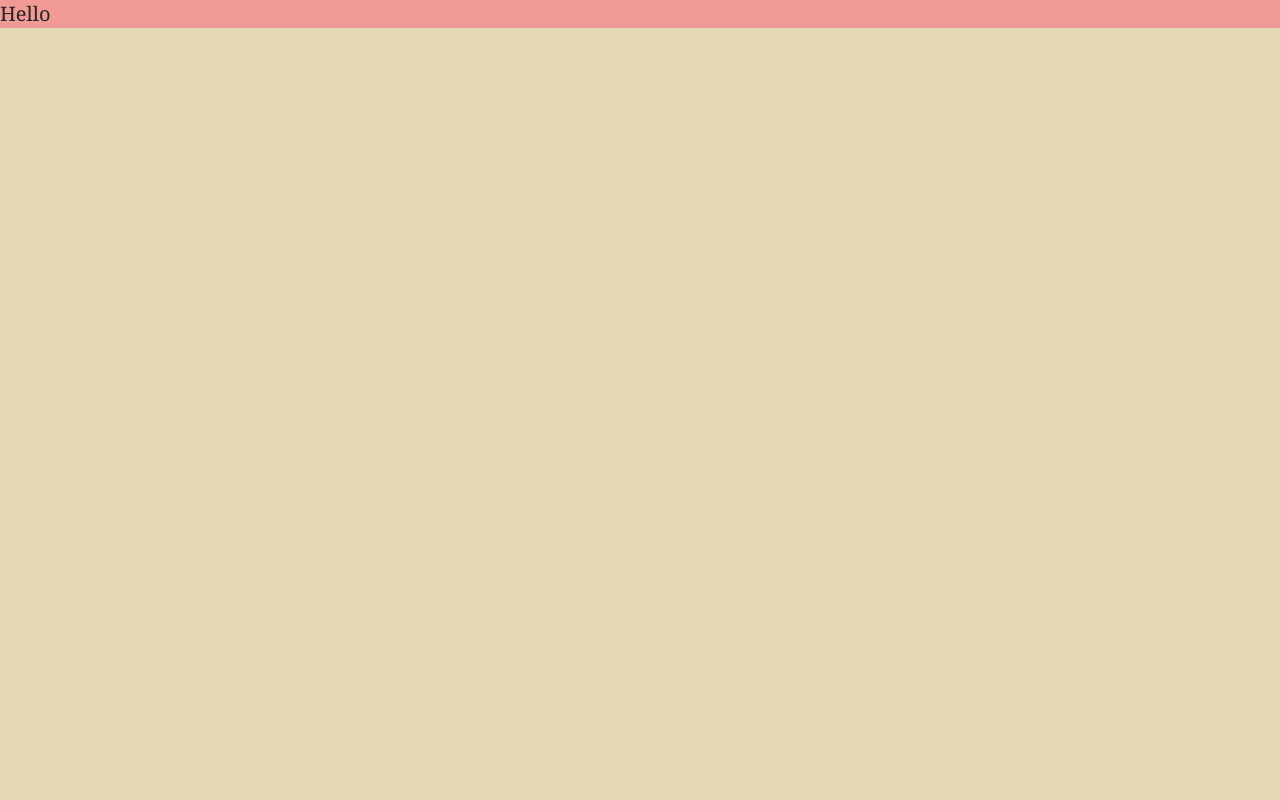
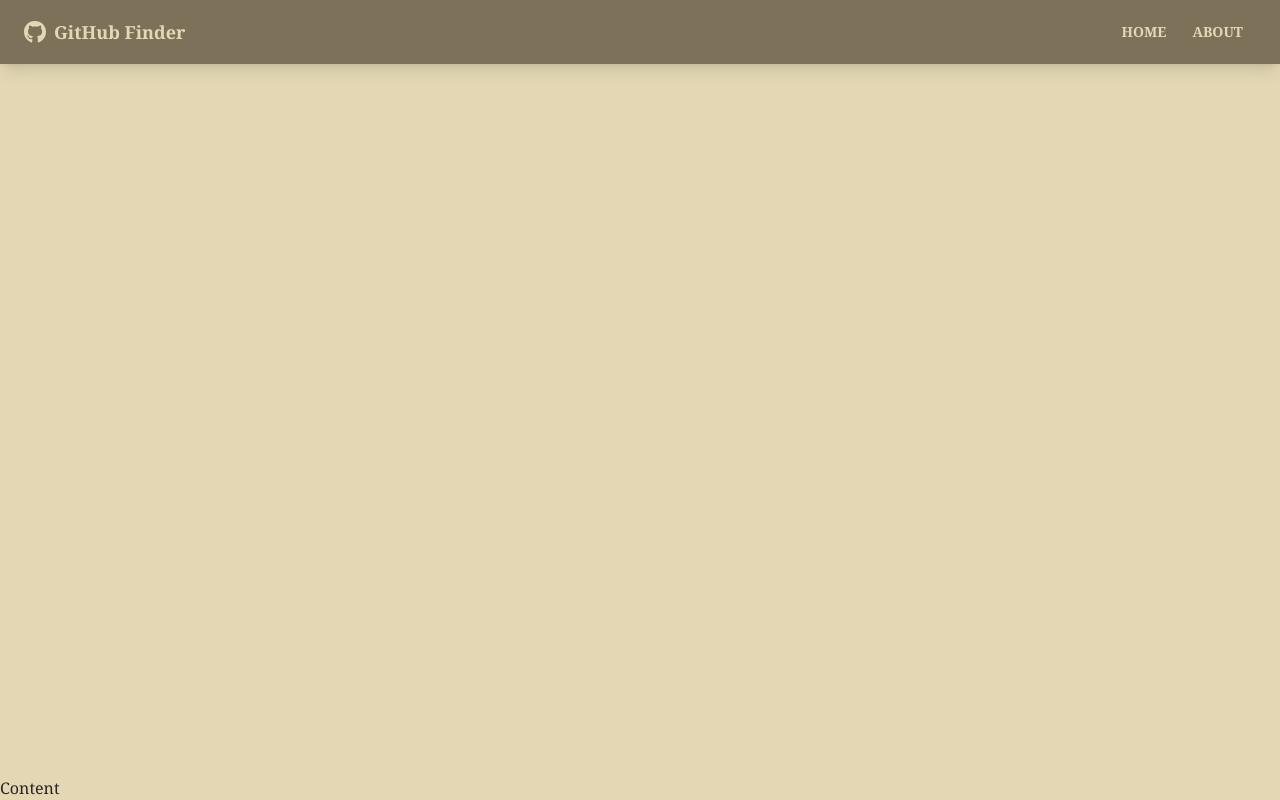
Before and after one commit to Belchenkov/github_search_daysyui, a React (Create React App) app: page / in a window 1280 px wide. Built offline with nearby package versions, Linux system fonts and the light colour scheme.

Commit message:
Navbar Component

```diff
--- a/package.json
+++ b/package.json
@@ -9,6 +9,8 @@
     "daisyui": "^1.25.4",
     "react": "^17.0.2",
     "react-dom": "^17.0.2",
+    "react-icons": "^4.3.1",
+    "react-router-dom": "^6.2.1",
     "react-scripts": "5.0.0",
     "web-vitals": "^2.1.4"
   },
--- a/src/App.js
+++ b/src/App.js
@@ -1,10 +1,21 @@
+import {
+    BrowserRouter as Router,
+    Route,
+} from 'react-router-dom';
+
+import Navbar from './components/layout/Navbar';
+
 function App() {
   return (
-    <div className="bg-primary">
-      <h1 className="text-xl">
-        Hello
-      </h1>
-    </div>
+    <Router>
+      <div className="flex flex-col justify-between h-screen">
+          <Navbar />
+
+          <main>
+              Content
+          </main>
+      </div>
+    </Router>
   );
 }
 
--- /dev/null
+++ b/src/components/layout/Navbar.js
@@ -0,0 +1,38 @@
+import { FaGithub } from 'react-icons/fa';
+import { Link } from 'react-router-dom';
+import PropTypes from 'prop-types';
+
+const Navbar = ({ title }) => {
+    return (
+        <nav className='navbar mb-12 shadow-lg bg-neutral text-neutral-content'>
+            <div className="container mx-auto">
+                <div className="flex-none px-2 mx-2">
+                    <FaGithub className='inline pr-2 text-3xl' />
+                    <Link to='/' className='text-lg font-bold align-middle'>
+                        { title }
+                    </Link>
+                </div>
+                <div className="flex-1 px-2 mx-2">
+                    <div className="flex justify-end">
+                        <Link to='/' className='btn btn-ghost btn-sm rounded-btn'>
+                            Home
+                        </Link>
+                        <Link to='/about' className='btn btn-ghost btn-sm rounded-btn'>
+                            About
+                        </Link>
+                    </div>
+                </div>
+            </div>
+        </nav>
+    );
+};
+
+Navbar.defaultProps = {
+    title: 'GitHub Finder'
+};
+
+Navbar.propTypes = {
+    title: PropTypes.string,
+};
+
+export default Navbar;
```
Also changed, not shown: 1 other file (tests, documents, lock files or other folders).
